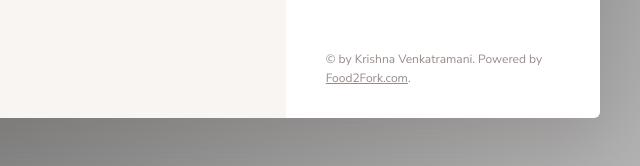
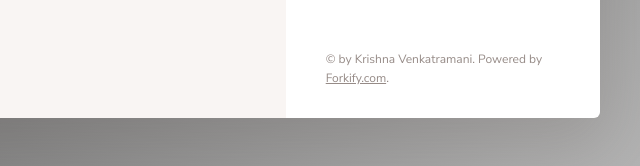
Before and after one commit to krish11031998-pythonwhisperer/Recipe_app, a website built with webpack: page starter/src/index.html in a window 1280 px wide. Shown: the part 1033-1199 px from the top of the page, 640-1280 px from the left. Built offline with nearby package versions, Linux system fonts and the light colour scheme.

Commit message:
Second commit

```diff
--- a/starter/src/index.html
+++ b/starter/src/index.html
@@ -430,7 +430,7 @@
 
             <div class="copyright">
                 &copy; by Krishna Venkatramani. Powered by
-                <a href="http://food2fork.com" target="_blank" class="link">Food2Fork.com</a>.
+                <a href="http://forkify-api.herokuapp.com/" target="_blank" class="link">Forkify.com</a>.
             </div>
 
         </div>
```
Also changed, not shown: README.md.
